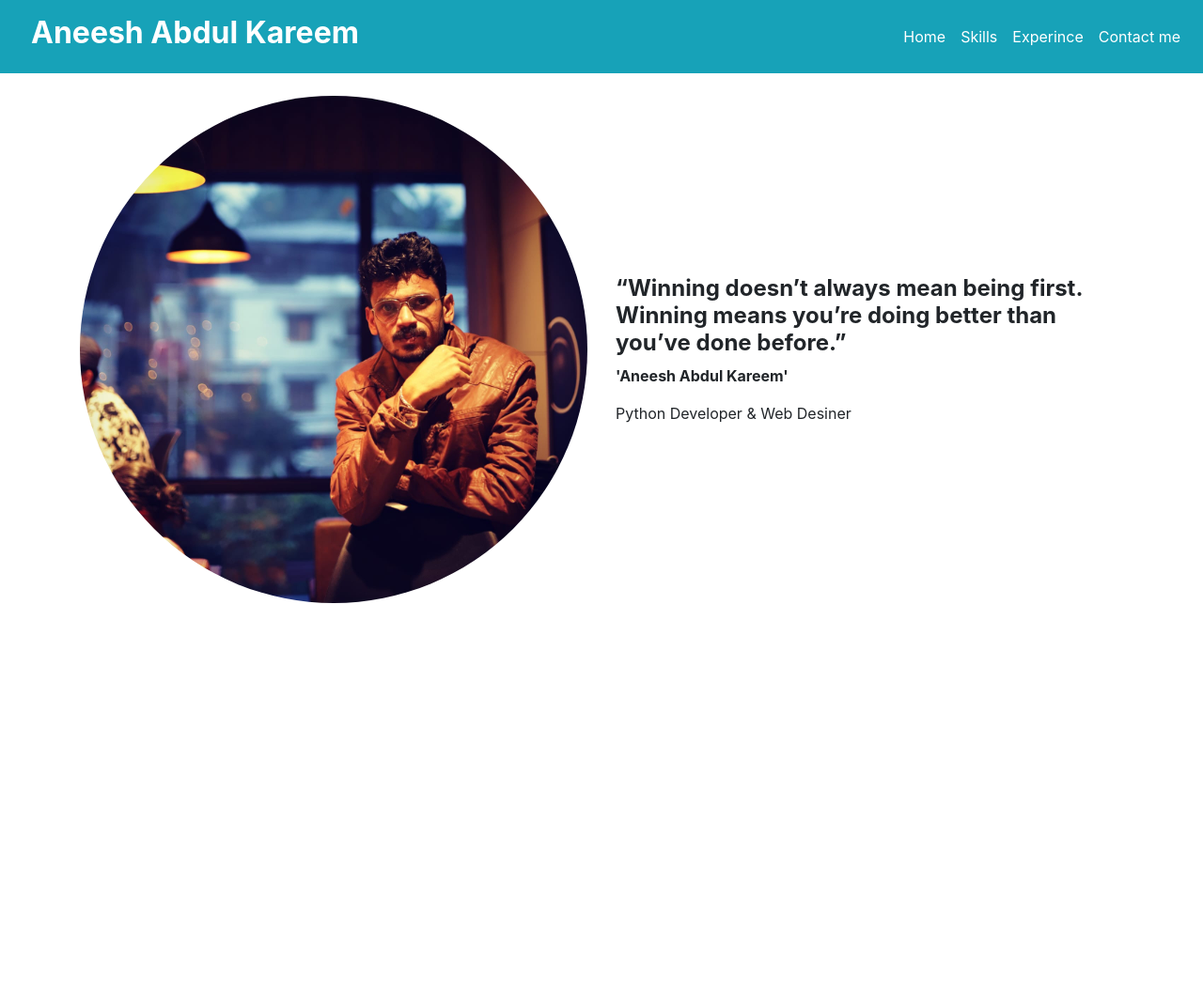
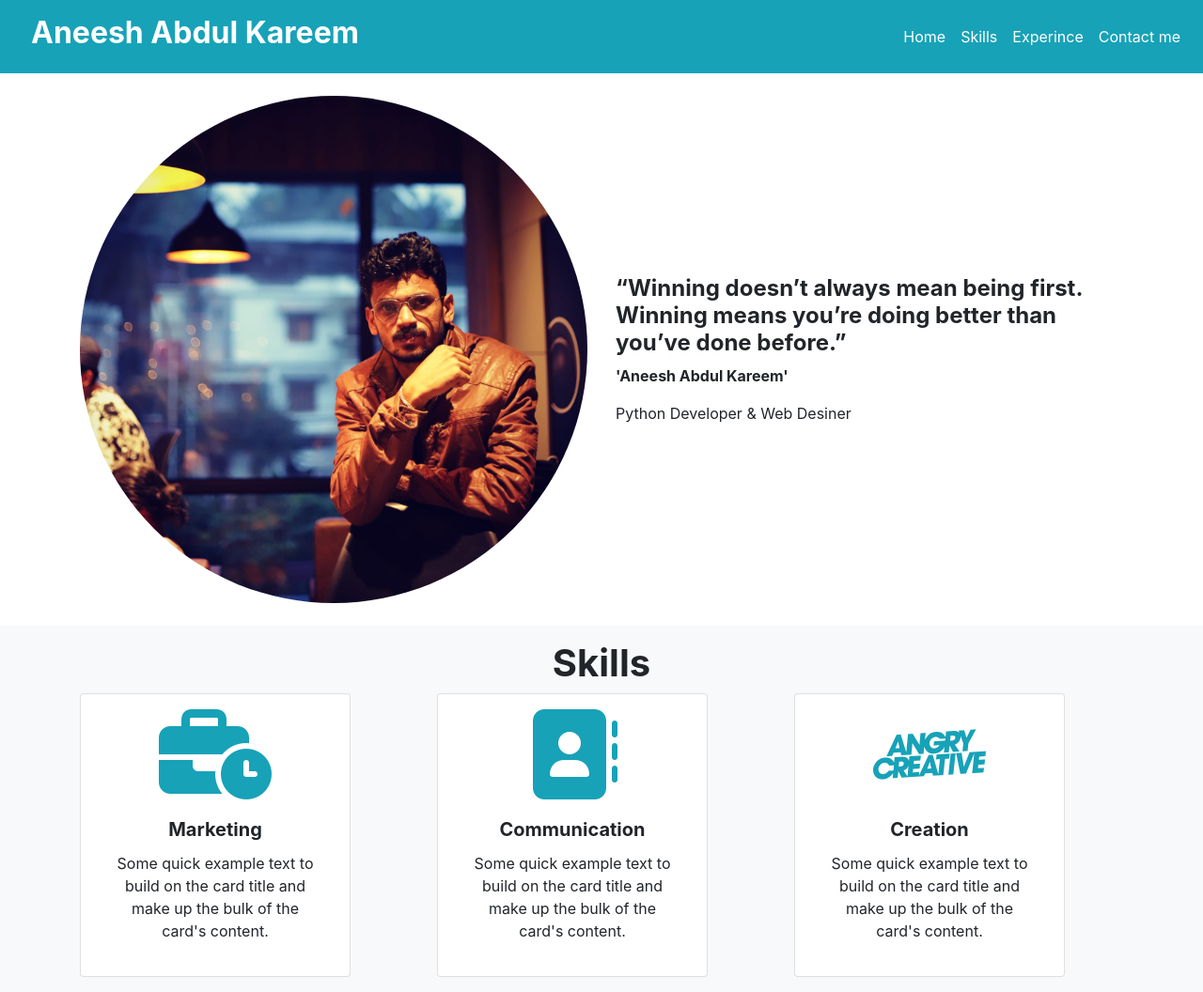
Before and after one commit to aneeshakareem/personal-website, a plain HTML site: page index.html in a window 1280 px wide. Shown: the whole page at 94% size. Before the commit the page ends 800 px from the top, so only its background shows below. Drawn offline with nearby package versions, Linux system fonts and the light colour scheme.

Commit message:
section2 skill

```diff
--- a/index.html
+++ b/index.html
@@ -6,6 +6,7 @@
     <meta name="viewport" content="width=device-width, initial-scale=1.0">
     <title>Document</title>
     <link rel="stylesheet" href="https://maxcdn.bootstrapcdn.com/bootstrap/4.0.0/css/bootstrap.min.css" integrity="sha384-Gn5384xqQ1aoWXA+058RXPxPg6fy4IWvTNh0E263XmFcJlSAwiGgFAW/dAiS6JXm" crossorigin="anonymous">
+    <a href="skills.html"></a>
 </head>
 <body>
 <header class="bg-info">
@@ -14,18 +15,20 @@
             <h2><b>Aneesh Abdul Kareem</b></h2>
         </div>
         <div class="col-md-6 col-3  my-auto">
+
             <nav class="navbar navbar-expand-lg navbar-light">
                 <button class="navbar-toggler ml-auto" type="button" data-toggle="collapse" data-target="#navbarSupportedContent" aria-controls="navbarSupportedContent" aria-expanded="false" aria-label="Toggle navigation">
                   <span class="navbar-toggler-icon"></span>
                 </button>
 
                 <div class="collapse navbar-collapse" id="navbarSupportedContent">
+
                   <ul class="navbar-nav ml-auto">
                     <li class="nav-item active">
                       <a class="nav-link text-white" href="#">Home <span class="sr-only">(current)</span></a>
                     </li>
                     <li class="nav-item">
-                      <a class="nav-link text-white" href="#">Skills</a>
+                           <a class="nav-link text-white" href="#">Skills</a>
                     </li>
                     <li class="nav-item">
                         <a class="nav-link text-white" href="#">Experince</a>
@@ -34,8 +37,9 @@
                         <a class="nav-link text-white" href="#">Contact me</a>
                     </li>
                   </ul>
+
                 </div>
-              </nav>
+            </nav>
         </div>
     </div>
 </header>
@@ -60,8 +64,46 @@
     </div>
 </section>
 
+<section class="bg-light p-3">
+    <div class="container">
+        <h1 class="text-center"><b>Skills</b></h1>
+        <div class="row">
+            <div class="col-md-4">
+                <div class="card text-center p-3" style="width: 18rem;">
+                    <i class="fas fa-business-time display-1 text-info"></i>
+                    <div class="card-body">
+                        <h5 class="card-title"><b>Marketing</b></h5>
+                        <p class="card-text">Some quick example text to build on the card title and make up the bulk of the card's content.</p>
+                    </div>
+                </div>
+            </div>
+
+            <div class="col-md-4">
+                <div class="card text-center p-3" style="width: 18rem;">
+                    <i class="fas fa-address-book display-1 text-info"></i>
+                    <div class="card-body">
+                        <h5 class="card-title"><b>Communication</b></h5>
+                        <p class="card-text">Some quick example text to build on the card title and make up the bulk of the card's content.</p>
+                    </div>
+                </div>
+            </div>
+
+            <div class="col-md-4">
+                <div class="card text-center p-3" style="width: 18rem;">
+                    <i class="fab fa-angrycreative display-1 text-info"></i>
+                    <div class="card-body">
+                        <h5 class="card-title"><b>Creation</b></h5>
+                        <p class="card-text">Some quick example text to build on the card title and make up the bulk of the card's content.</p>
+                    </div>
+                </div>
+            </div>
+        </div>
+    </div>
+</section>
+
 <script src="https://code.jquery.com/jquery-3.2.1.slim.min.js" integrity="sha384-KJ3o2DKtIkvYIK3UENzmM7KCkRr/rE9/Qpg6aAZGJwFDMVNA/GpGFF93hXpG5KkN" crossorigin="anonymous"></script>
 <script src="https://cdnjs.cloudflare.com/ajax/libs/popper.js/1.12.9/umd/popper.min.js" integrity="sha384-ApNbgh9B+Y1QKtv3Rn7W3mgPxhU9K/ScQsAP7hUibX39j7fakFPskvXusvfa0b4Q" crossorigin="anonymous"></script>
 <script src="https://maxcdn.bootstrapcdn.com/bootstrap/4.0.0/js/bootstrap.min.js" integrity="sha384-JZR6Spejh4U02d8jOt6vLEHfe/JQGiRRSQQxSfFWpi1MquVdAyjUar5+76PVCmYl" crossorigin="anonymous"></script>
+<script src="https://kit.fontawesome.com/e19d0f0092.js" crossorigin="anonymous"></script>
 </body>
 </html>
```
